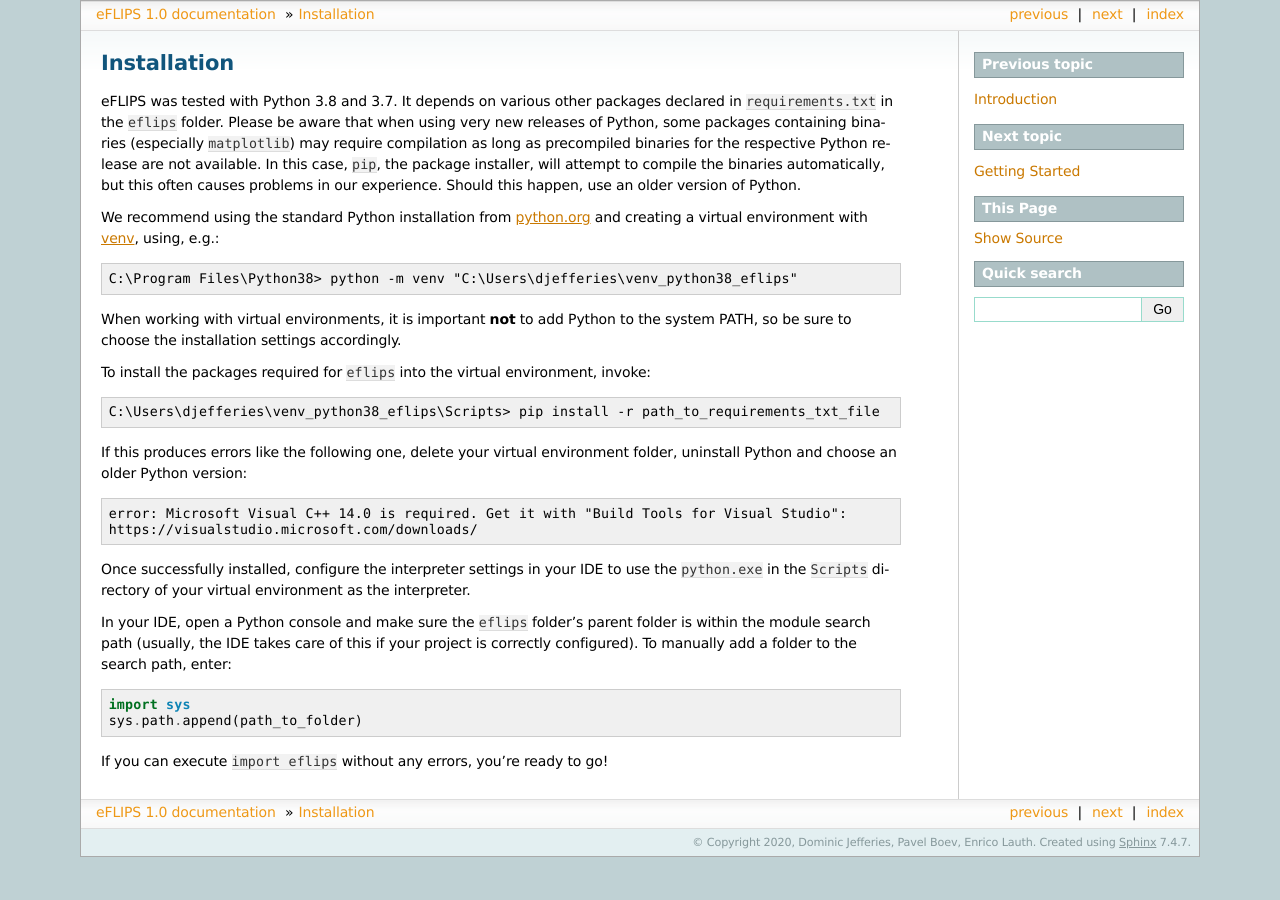
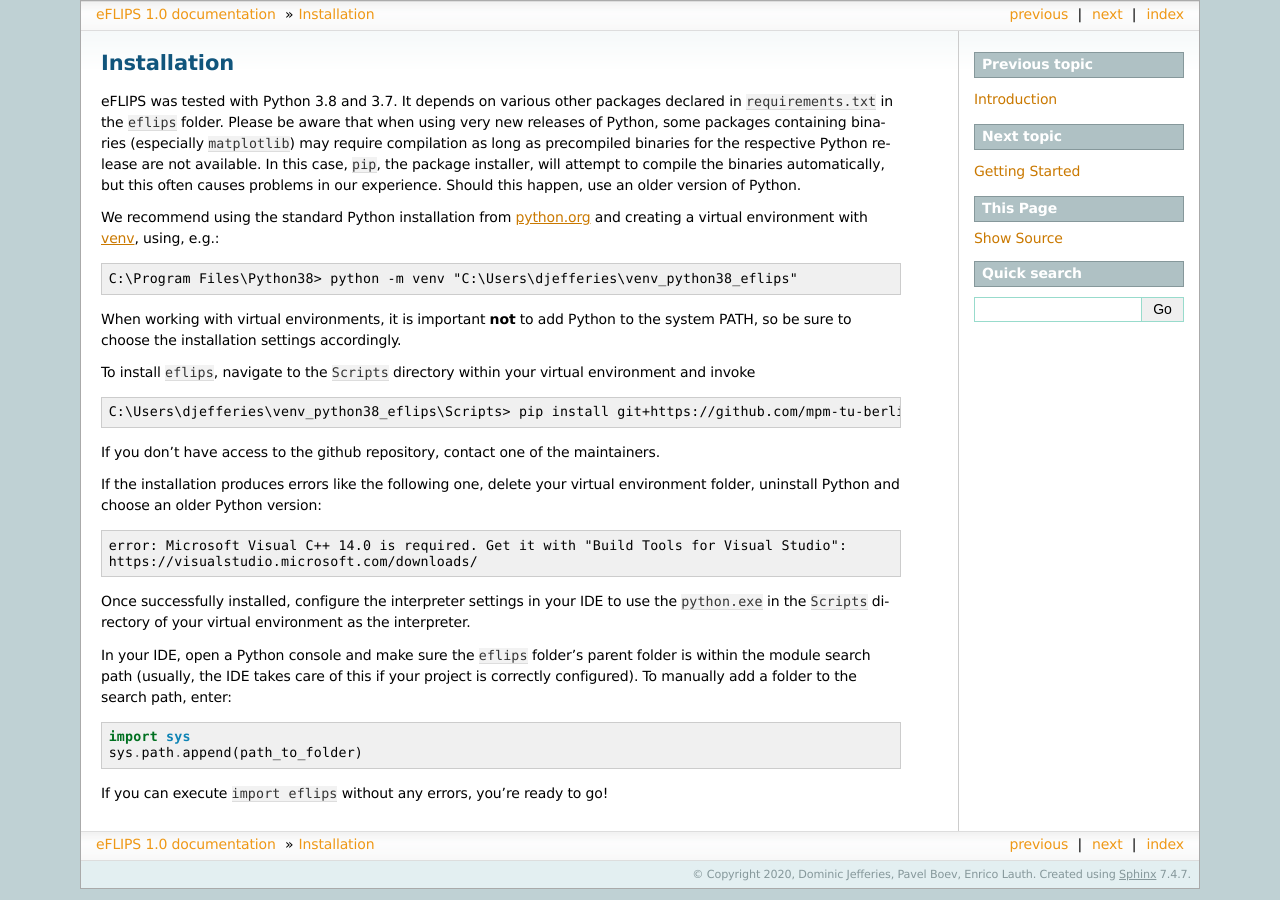
Before and after one commit to mpm-tu-berlin/eflips, a Sphinx documentation site: the page built from eflips/docs/installation.rst, in a window 1280 px wide. Built offline with Sphinx 7.4.7, drawn with Linux system fonts in a browser that asks for light colours.

Commit message:
Documentation

```diff
--- a/eflips/docs/getting_started.rst
+++ b/eflips/docs/getting_started.rst
@@ -4,7 +4,7 @@
 ..
     Introduce example simulation scripts; explain structure of scripts, resulting data logging/evaluation objects, and plots. Link to in-depth class documentation where appropriate.
 
-To get started with eFLIPS, it is best to take a look at and execute the example scripts provided in the ``eflips-examples`` folder obtainable at the `GitHub repository <https://github.com/mpm-tu-berlin/eflips>`_.
+To get started with eFLIPS, it is best to take a look at and execute the example scripts provided in the ``eflips-examples`` folder obtainable at the `GitHub repository <https://github.com/mpm-tu-berlin/eflips>`_. (Unfortunately, GitHub currently does not allow downloading selected folders. Instead, download the entire repository as a zip archive and extract only the ``eflips-examples`` folder.)
 
 It is recommended to execute the scripts in a manner that leaves the variables in memory. This way, you can familiarise yourself with the objects and data created by eFLIPS. In PyCharm, for example, this is achieved by right-clicking in the editor and choosing 'Run File in Python Console'.
 
--- a/eflips/docs/installation.rst
+++ b/eflips/docs/installation.rst
@@ -11,13 +11,22 @@
 
 When working with virtual environments, it is important **not** to add Python to the system PATH, so be sure to choose the installation settings accordingly.
 
-To install the packages required for ``eflips`` into the virtual environment, invoke:
+To install ``eflips``, navigate to the ``Scripts`` directory within your virtual environment and invoke
 
 .. code-block:: none
 
+    C:\Users\djefferies\venv_python38_eflips\Scripts> pip install git+https://github.com/mpm-tu-berlin/eflips
+
+If you don't have access to the github repository, contact one of the maintainers.
+
+..
+    To install the packages required for ``eflips`` into the virtual environment, invoke:
+..
+    .. code-block:: none
+..
     C:\Users\djefferies\venv_python38_eflips\Scripts> pip install -r path_to_requirements_txt_file
 
-If this produces errors like the following one, delete your virtual environment folder, uninstall Python and choose an older Python version:
+If the installation produces errors like the following one, delete your virtual environment folder, uninstall Python and choose an older Python version:
 
 .. code-block:: none
 
```
